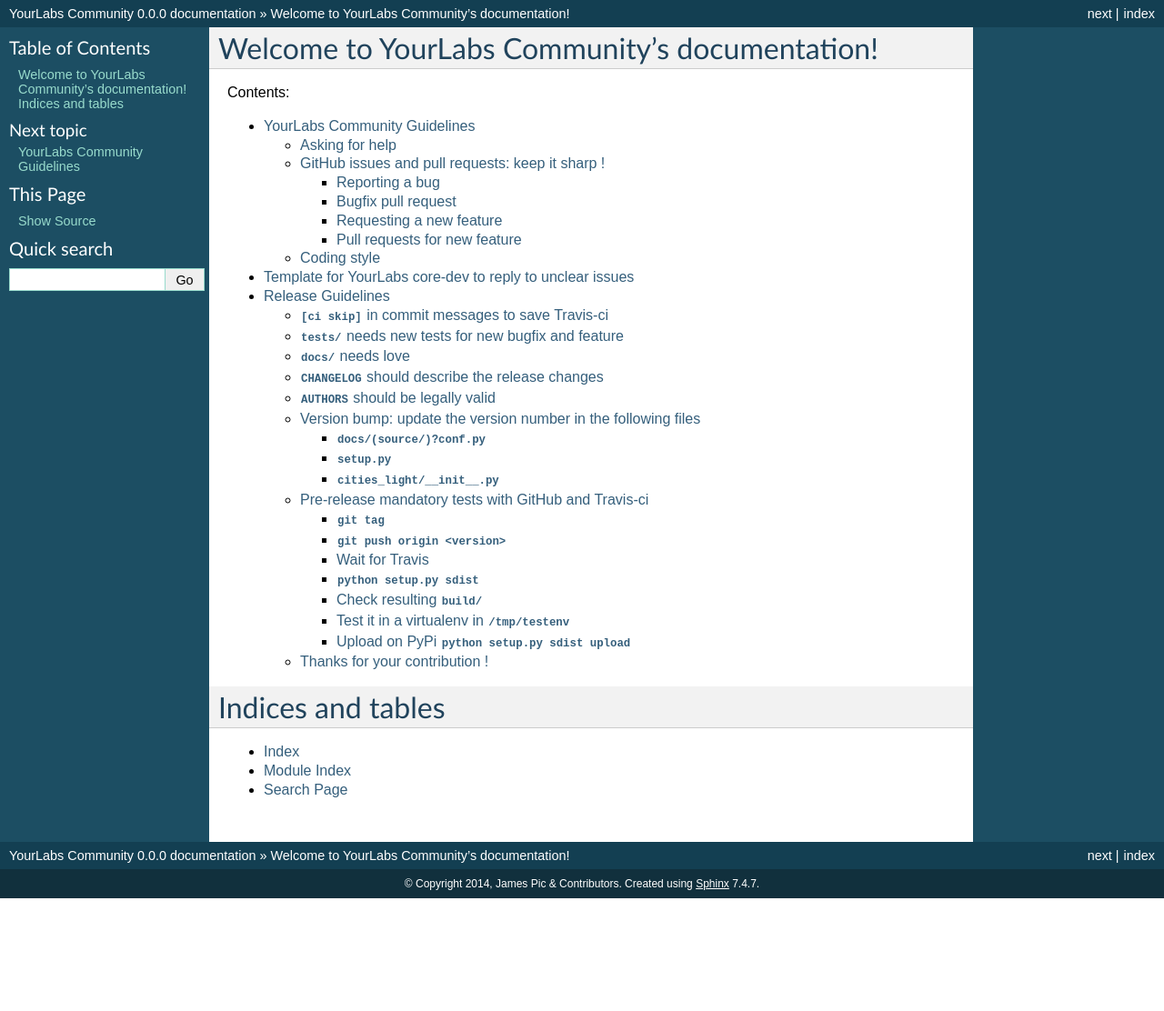
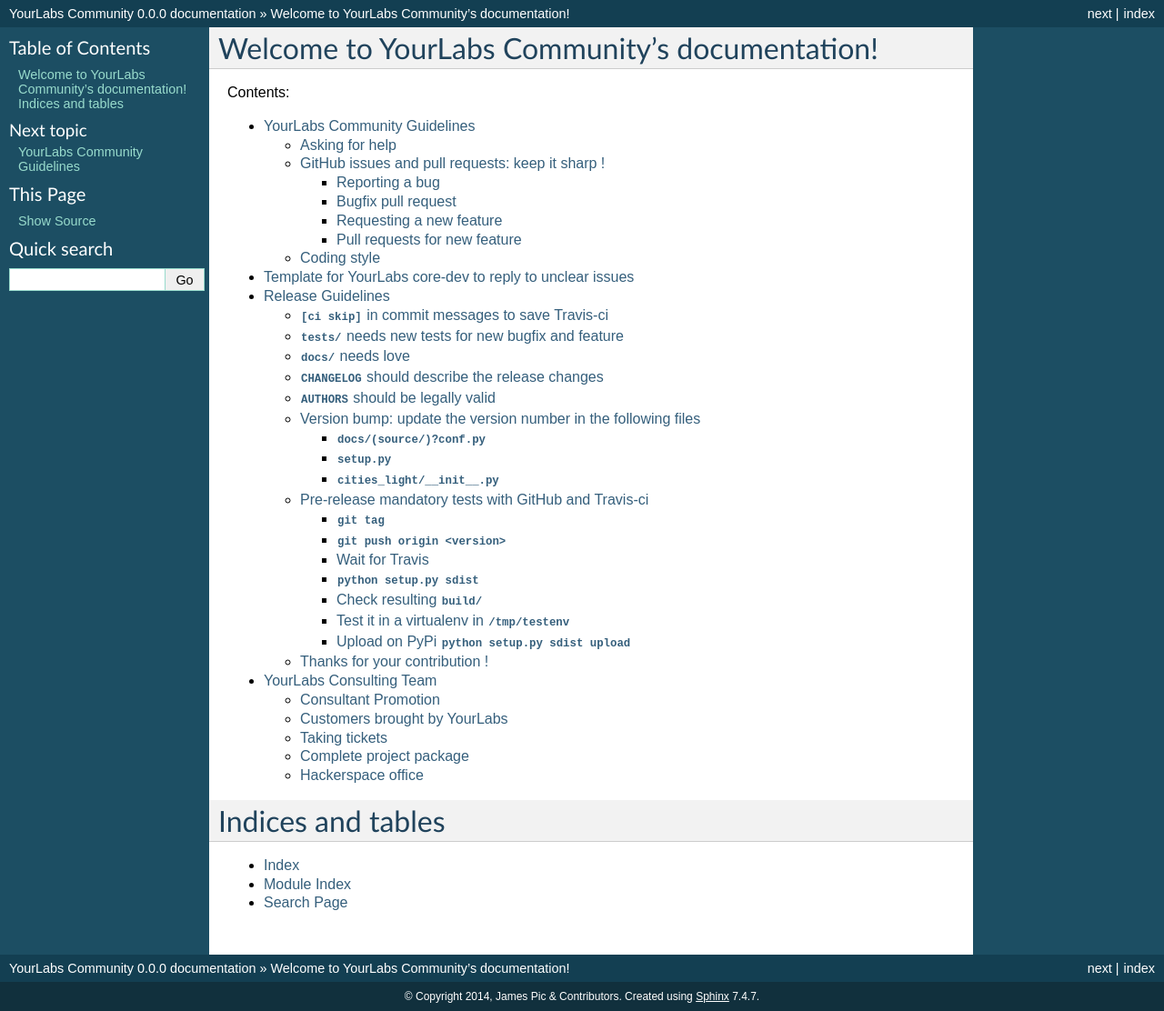
Before and after one commit to yourlabs/community, a Sphinx documentation site: the page built from docs/index.rst, in a window 1280 px wide. Shown: the whole page at 91% size. Built offline with Sphinx 7.4.7, drawn with Linux system fonts in a browser that asks for light colours; before the commit the page ends 988 px from its top, so only the background shows below that; some of the changed lines change nothing that is shown.

Commit message:
YourLabs consulting team documentation

```diff
--- /dev/null
+++ b/docs/consulting.rst
@@ -0,0 +1,110 @@
+YourLabs Consulting Team
+~~~~~~~~~~~~~~~~~~~~~~~~
+
+YourLabs project moves forward with the following intentions:
+
+- promote consultants, so that contributors can show that they are recognized
+  by their peers,
+- establish a rate for customers brought by YourLabs, based on contribution
+  quality to Open Source projects - can be seen as peer-recognition too,
+- allow consultants to take tickets and be payed directly by the customer to
+  the consultant,
+- in addition to customers that will be brought directly by members, sell
+  consulting packages to create Pinax-backed projects like `Eldarion
+  <http://eldarion.com/consulting-packages/>`_
+- provide consultants with nice things such as travel expanse coverage to
+  attend conferences,
+- provide an office, managed like a hackerspace, hosting a family of refugees,
+  if we can pay them to work for us as office manager it'll be great, else
+  they'll have to work elsewhere but we'll still be able to host them,
+
+Consultant Promotion
+====================
+
+For every member who wants to be part of this adventure, we'll host a full bio
+page with everything a customer or recruiter needs to know to figure why you're
+the best they can have.
+
+Customers brought by YourLabs
+=============================
+
+I'm backed by a few small customers on this project, if you want to make a
+little extra money I'll share my work with you. In this case the customer will
+pay YourLabs which in turn will:
+
+- pay the YourLabs hacker based on their hourly rate and the time tracked for
+  the work (and deployment, if any),
+- pay the YourLabs project manager based on their hourly rate and time tracked
+  for communication with the customer and quality control (and deployment, if
+  any, and not done by the hacker),
+- take a small 4% fee, so the company can live and pay for the hackerspace /
+  office.
+
+The hourly rate is in-between €10 and €50, here a draft:
+
+- €10 if you have only contributed issues or documentation typo fixes,
+- €20 if you have contributed documentation,
+- €30 if you have contributed code,
+- €40 if you have contributed contributed a unit test,
+- €50 if you have contributed contributed unit tests.
+
+At some point, it would be cool to auto-calculate this from git repositories
+you have contributed in, but unless we become an army we'll calculate it
+manually.
+
+If you think it's not a lot, think about this:
+
+- you can make just a few extras in addition to your dayjob,
+- we'll all learn a lot from this,
+- you'll be more-than-welcome to stay as-long-as-you-want at YourLabs
+  headquarter,
+- you'll be helping at least one family of political refugees, with as many
+  poor-children as I can get, indirectly or directly,
+- you'll get all the prestige we are going to claim,
+
+Taking tickets
+==============
+
+YourLabs.org private member interface must provide a list of projects to work
+on. Each project has a representative responsible for quality and communication
+with the customer and hacker. If you have a customer but do not want to take
+responsability for communication, we can also do that for you too and hopefuly
+at some point, hire someone for that.
+
+For each ticket, consultants should track their time pieces.
+
+Complete project package
+========================
+
+If it's possible to partner with Pinax, we'll offer the same packages as seen
+on `Eldarion <http://eldarion.com/consulting-packages/>`_, if they agree,
+although we'll be at a third of their price for starters.
+
+Hackerspace office
+==================
+
+The headquarter will be run as a hackerspace, which means bottom-up
+collaborative decision making. A family of political-refugees should be able to
+live there, because there's no reason for an office to just be an empty space
+at night, and also because it has to be a nice place to live because you will
+be welcome to stay and work as much as you want, we'll also host couch surfers.
+
+The office will be run like a hackerspace, read: bottom-up collaborative
+decision taking, I believe in personal initiative rather than hierachy.
+
+The headquarters is going to be YourLabs founder James Pic's house in Paris, so
+as I'm switching to first person as I'm writing a bit about me: I'm a nomad
+philantropist and come from a middle-class family which I love, and I love to
+visit them and my friends who host me, I don't really need this house, the
+reason I'm buying it is determination to host a family of political refugees,
+because seriously, it's time for me to stop being a bystander of this debacle,
+I don't mind failing, but I do mind not trying my best.
+
+I can't even tell you what I was doing 11 years ago before starting my career,
+but I can assert:
+
+- sharing works, from 0 to what I am now is all thanks to the time thousands of
+  hackers from around the world shared with me, directly (ie. IRC, teaching me
+  to get my PR in) or indirectly (Open Source software, documentation,
+  technical blogs ...),
+- Open Source works, and it's the best, do I need to justify this ?
--- a/docs/index.rst
+++ b/docs/index.rst
@@ -14,6 +14,7 @@
    guidelines
    paste
    release
+   consulting
 
 
 Indices and tables
```
